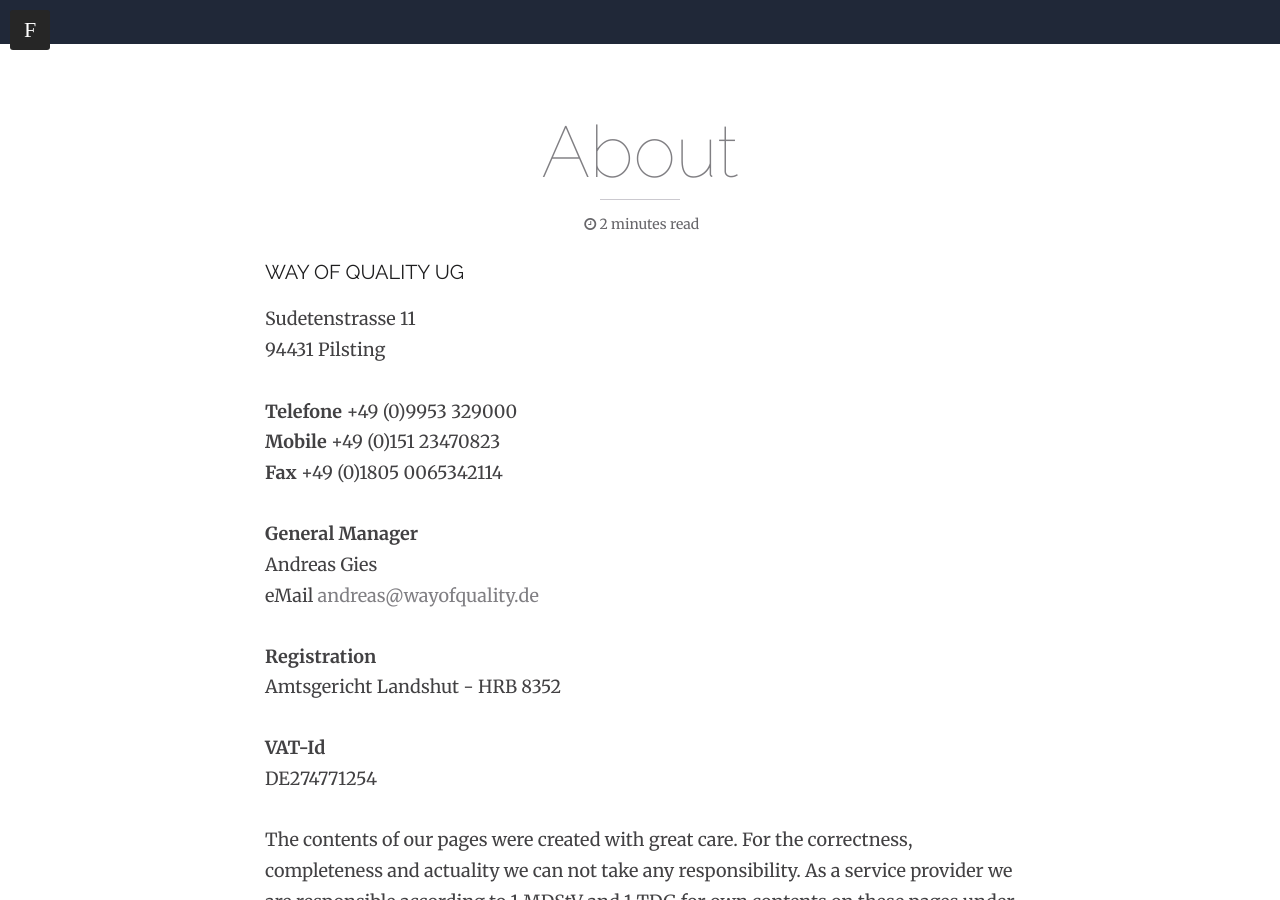
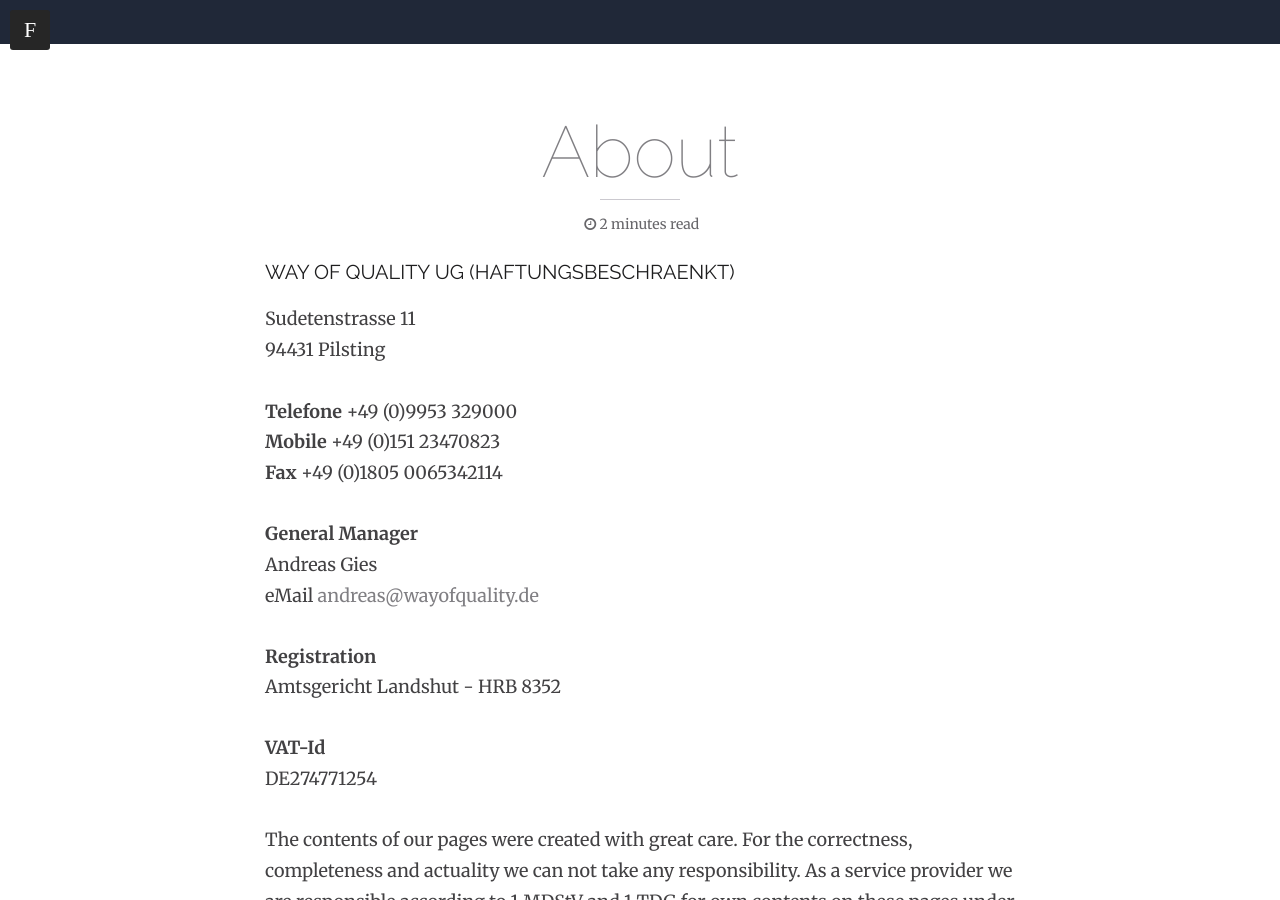
Before and after one commit to woq-blended/woq.github.io, a Jekyll site: the page built from about.md, in a window 1280 px wide and 900 px high, scrolled down 496 px. Built offline with Jekyll 4.4.1, drawn with Linux system fonts in a browser that asks for light colours; nearby versions of some CDN libraries.

Commit message:
Update about.md

```diff
--- a/about.md
+++ b/about.md
@@ -4,7 +4,7 @@ title: About
 tags: [WoQ, Way of Quality]
 ---
 
-### Way of Quality UG
+### Way of Quality UG (haftungsbeschraenkt)
 
 Sudetenstrasse 11 <br/>
 94431 Pilsting    <br/>
```
